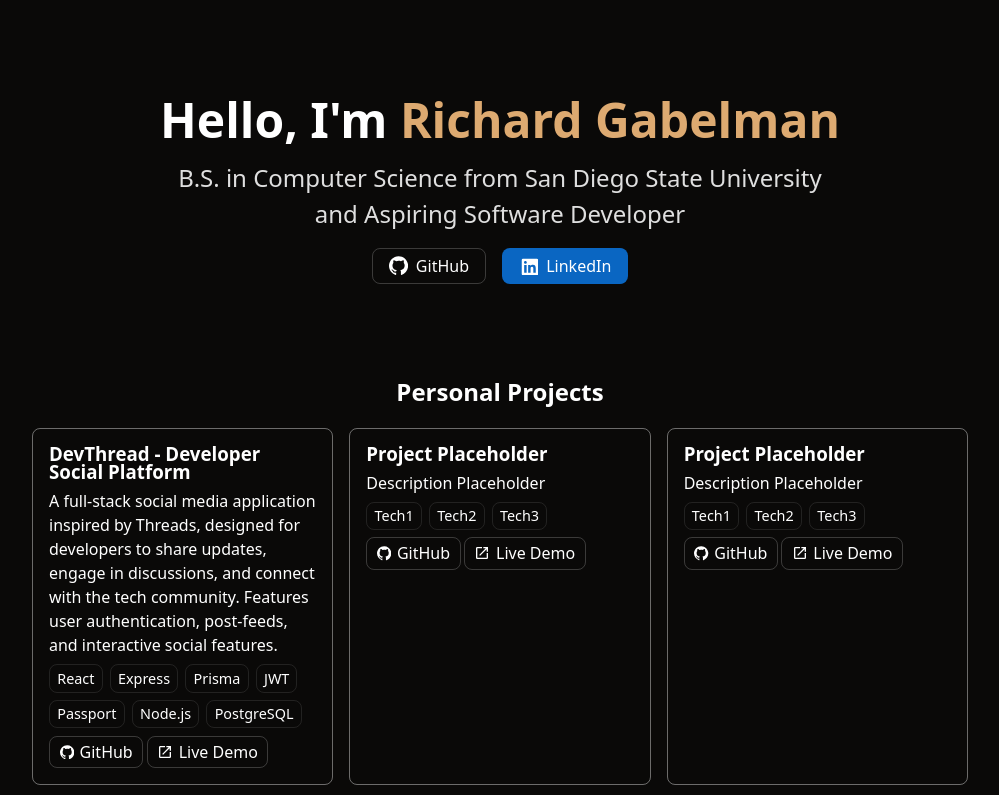
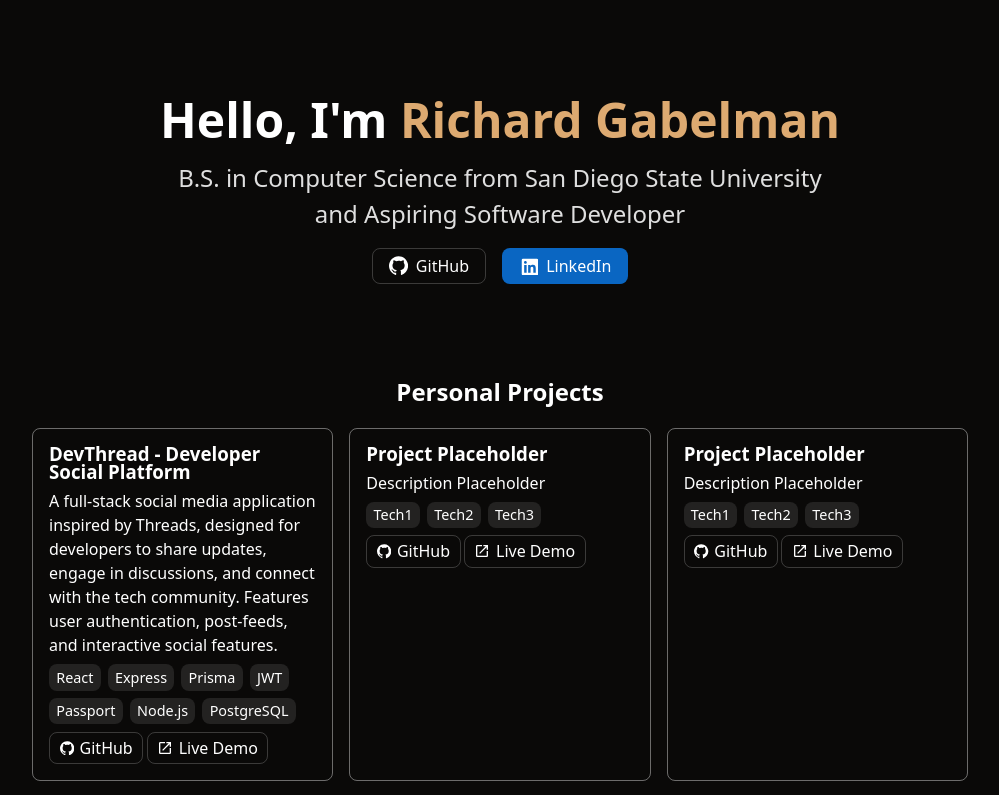
Before and after one commit to RichardGabelman/portfolio, a React (Vite) app: page / in a window 1280 px wide. Shown: the top 795 px of the page, without its empty margins (140-1139 px from the left). Built offline with nearby package versions, Linux system fonts and the light colour scheme.

Commit message:
refactor: adjust tech tag styling to distinguish tech tags from buttons

```diff
--- a/src/index.css
+++ b/src/index.css
@@ -117,7 +117,8 @@ main {
 }
 
 .tech-tag {
-  border: 1px solid rgba(255, 255, 255, 0.1);
+  background-color: rgba(255, 255, 255, 0.1);
+  border: none;
   padding: 0.15rem 0.45rem;
   border-radius: 0.5rem;
   font-size: 0.9rem;
```
